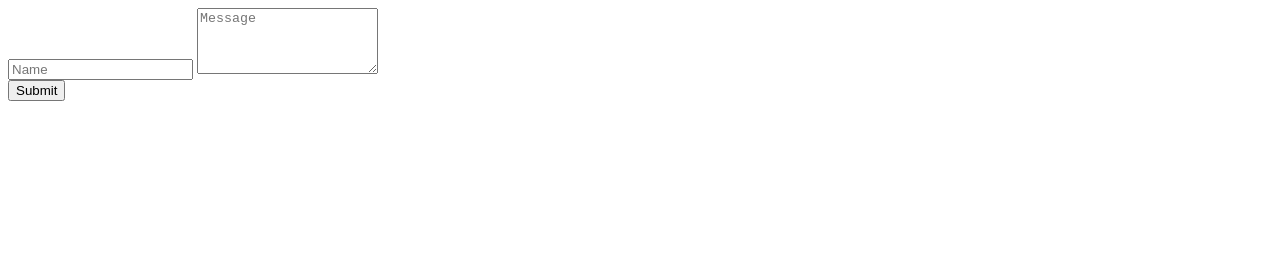
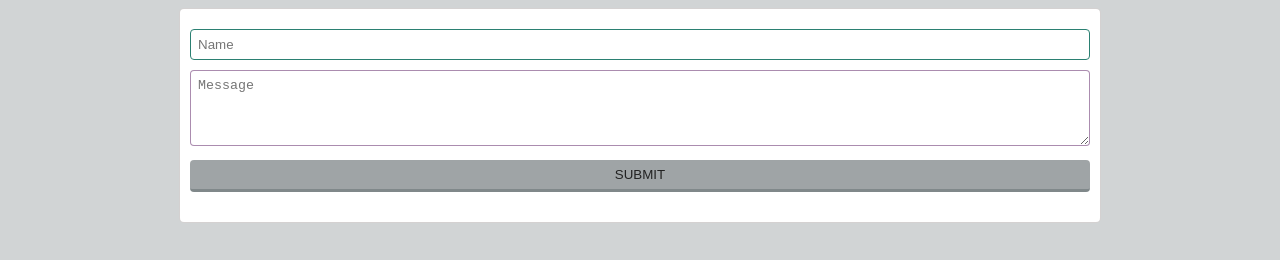
Before and after one commit to Taova/chat, a website: page index.html in a window 1280 px wide. Drawn offline with Linux system fonts and the light colour scheme.

Commit message:
edit some css in project

```diff
--- a/components/chat/chat.css
+++ b/components/chat/chat.css
@@ -1,4 +1,21 @@
 .chat{
-    margin: 5px;
-    border: 1px solid gray;
+
 }
+
+chat__item{
+    border: 1px solid rgba(128, 128, 128, 0.36);
+    width: 80%;
+}
+
+.chat__message{
+    color: #222;
+    background: rgba(123, 73, 128, 0.63);
+}
+
+.chat__autor{
+    color: white;
+    background: #2b8072;
+    display: inline-block;
+    padding: 10px;
+    margin-right: 15px;
+}
--- a/components/chat/chat.js
+++ b/components/chat/chat.js
@@ -18,7 +18,7 @@
 
         render() {
             let messageHtml = this.data.messages.map(messageData => {
-                return `<div class="chat">
+                return `<div class="chat__item">
                             <div class="chat__message">
                                 <span class="chat__autor">${messageData.username}</span>
                                 ${messageData.message}
@@ -26,7 +26,9 @@
                         </div>`;
                 }).join('<br/>');
             this.el.innerHTML = `
-                ${messageHtml}
+                <div class="chat">
+                    ${messageHtml}
+                </div>
             `;
         }
 
--- a/components/form/form.css
+++ b/components/form/form.css
@@ -0,0 +1,34 @@
+.form{
+    width: 100%;
+    margin: 10px 0;
+}
+
+.form input, .form textarea {
+    width: 100%;
+    color: #222;
+    padding: 7px;
+    margin-bottom: 10px;
+    box-sizing: border-box;
+    border-radius: 4px;
+}
+.form__username, .form__username:hover{
+    border:1px solid #2b8072;
+}
+.form__username:focus{
+    outline-color: #2b8072;
+}
+.form__msg, .form__msg:hover {
+    border-color: rgba(123, 73, 128, 0.63);
+}
+
+.form__msg:focus{
+    outline-color: rgba(123, 73, 128, 0.63);
+}
+
+.form__submit {
+    background: rgba(126, 133, 136, 0.74);
+    border: none;
+    border-bottom: 3px solid rgba(126, 133, 136, 0.91);
+    color: white;
+    text-transform: uppercase;
+}
--- a/components/form/form.js
+++ b/components/form/form.js
@@ -40,10 +40,9 @@
         render() {
             this.el.innerHTML = `
             <form class="form">
-                <input type="text" name="username" placeholder="Name" required>
-                <textarea name="message" rows="4" placeholder="Message" required></textarea>
-                <br/>
-                <input type="submit">
+                <input class="form__username" type="text" name="username" placeholder="Name" required>
+                <textarea class="form__msg" name="message" rows="4" placeholder="Message" required></textarea>
+                <input class="form__submit" type="submit">
             </form>
             `;
         }
--- /dev/null
+++ b/css/style.css
@@ -0,0 +1,13 @@
+body{
+    background: rgba(126, 133, 136, 0.35);
+}
+
+.wrap{
+    width: 80%;
+    padding: 10px;
+    border: 1px solid rgba(142, 134, 134, 0.38);
+    border-radius: 5px;
+    max-width: 900px;
+    margin: auto;
+    background: white;
+}
--- a/index.html
+++ b/index.html
@@ -3,13 +3,17 @@
 <head>
     <meta charset="UTF-8">
     <title>Курсовой проект</title>
+    <link rel="stylesheet" href="./css/style.css">
     <link rel="stylesheet" href="./components/chat/chat.css">
     <link rel="stylesheet" href="./components/form/form.css">
 
 </head>
 <body>
-    <div class="js-chat"></div>
-    <div class="js-form"></div>
+    <div class="wrap">
+        <div class="js-chat"></div>
+        <div class="js-form"></div>
+    </div>
+
     <!-- Dependencies -->
     <script src="./components/chat/chat.js"></script>
     <script src="./components/form/form.js"></script>
```
